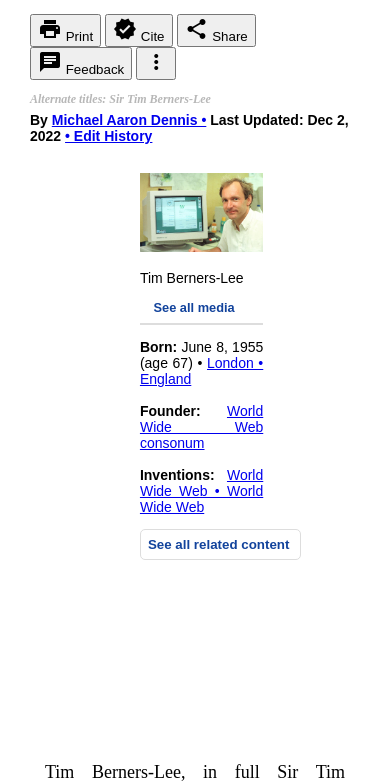
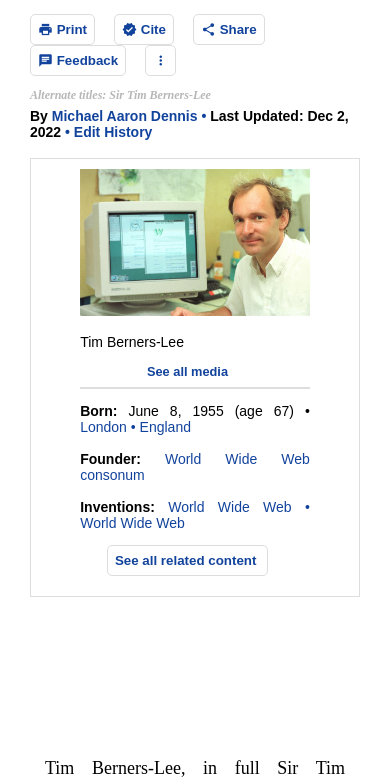
Before and after one commit to ChloeHal/chloehalperfectpixel.github.io, a plain HTML site: page index.html in a window 390 px wide. Shown: the part 151-932 px from the top of the page. Drawn offline with Linux system fonts and the light colour scheme.

Commit message:
Update style.css

```diff
--- a/style.css
+++ b/style.css
@@ -86,7 +86,7 @@ margin-bottom: 0;
     padding-right: 25px;
 }
 
-input{
+#input{
     color: #12439c;
     font-weight: bold;
 margin-right: 15px;
@@ -96,8 +96,8 @@ border-radius: 5px;
 padding: 7px 7px 7px 7px;
 }
 .IDmain{
-margin-left: 25%;
-margin-right: 25%;
+margin-left: 15%;
+margin-right: 15%;
 border: solid 1px #dddddd;
 
 }
@@ -135,23 +135,15 @@ margin-bottom: 20px;
 text-align: justify;
 }
 
-@media screen and (max-width: 992px) {
-    #faq h2 {
-      font-size: 30px;
+#material-icons{
+    color: #12439c;
+    font-size: 15px;
+    vertical-align: text-top;
 }
-    #faq p {
-      font-size: 20px;}
-     #faq h1{
-        font-size: 100px ;
+  a{
+    text-decoration : none;
   }
-  }
-  #faq{
-    padding: 0 10%;
-  }
-
-  /* On screens that are 600px or less, set the background color to olive */
-
-    @media screen and (max-width: 700px) {
+  @media screen and (max-width: 800px) {
     .maincontent {
         display: grid;
         grid-template-columns: 1fr;
@@ -214,7 +206,7 @@ text-align: justify;
         padding-right: 0;
     }
 
-        input{
+    #input{
         color: #12439c;
         font-weight: bold;
     margin-right: 15px;
@@ -224,9 +216,9 @@ text-align: justify;
     padding: 7px 7px 7px 7px;
     }
     .IDmain{
-        margin-left: 25%;
-        margin-right: 25%;
-        border: solid 1px #fff;
+    margin-left: 0px;
+    margin-right: 0px;
+    border: solid 1px #dddddd;
 
     }
     img{
@@ -264,5 +256,14 @@ text-align: justify;
         margin-right: 15px;
 
     }
+   #material-icons{
+        color: #12439c;
+        font-size: 15px;
+        vertical-align: text-top;
+    }
+}
+a{
+    text-decoration : none;
+    color: #12439c;
 
   }
```
Lines whose indentation alone changed are shown as unchanged.
